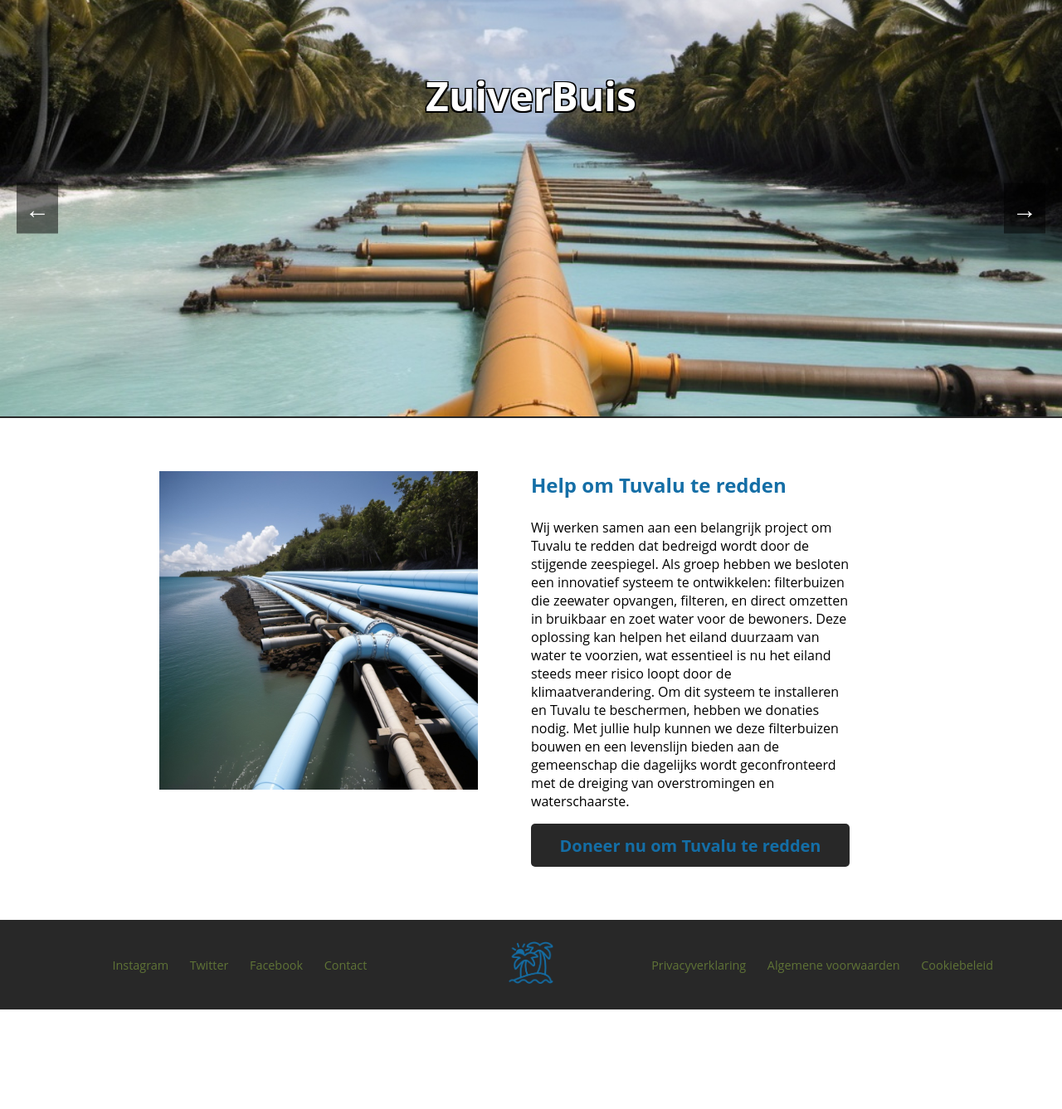
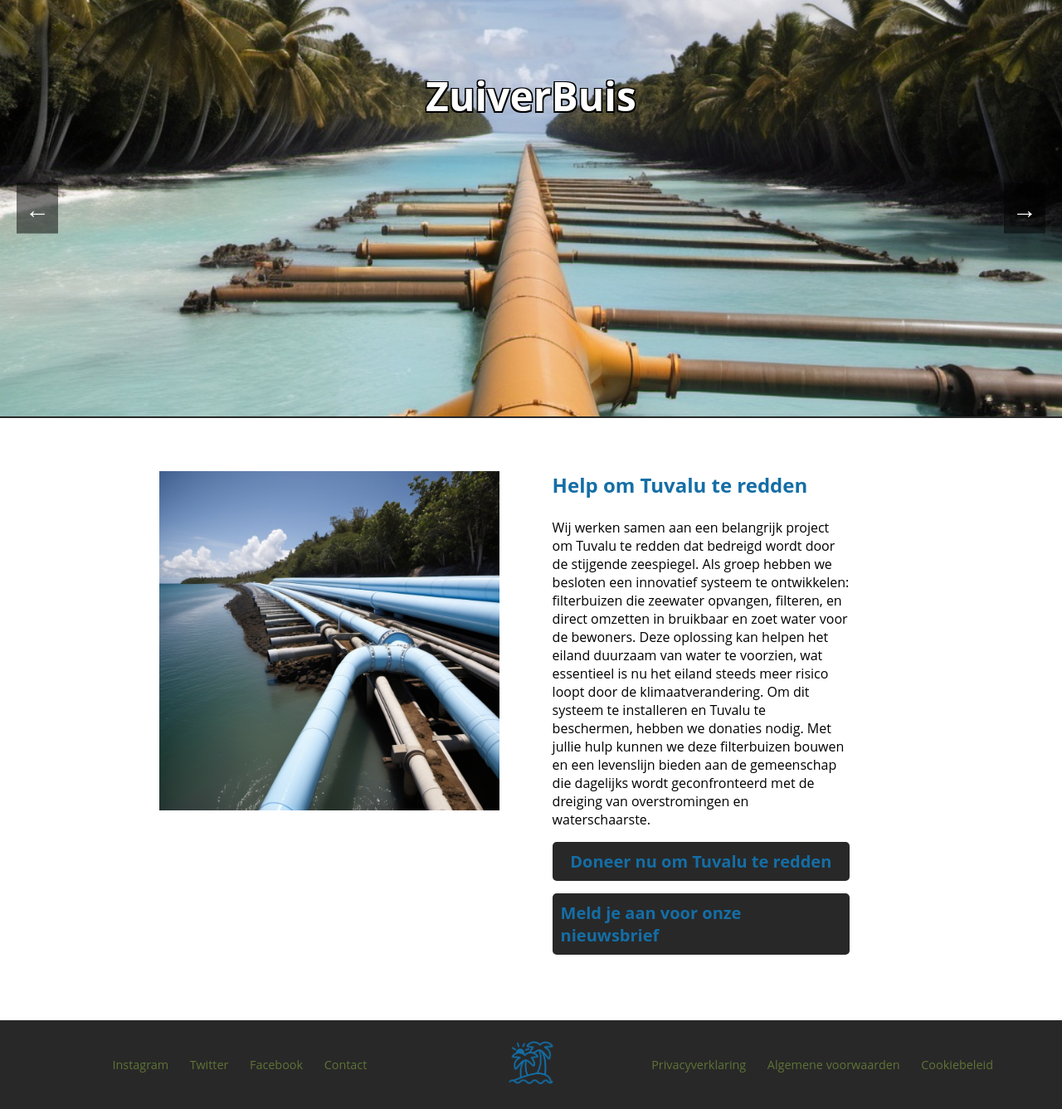
Before and after one commit to MeesH1111/TLE-1-WK2, a PHP site: page /info.html in a window 1280 px wide. Shown: the part 103-1440 px from the top of the page at 83% size. Before the commit the page ends 1320 px from the top, so only its background shows below. Run offline with PHP 8.4, Linux system fonts and the light colour scheme.

Commit message:
nieuwsbrief knop toegevoegd

```diff
--- a/css-home/home.css
+++ b/css-home/home.css
@@ -119,11 +119,11 @@ h1 {
 }
 
 img {
-    max-height: 30vw;
+    max-height: 32vw;
 }
 
 .main-link {
-    margin-bottom: 0;
+    margin-bottom: 15px;
     padding: 1vw 2vw;
     border-radius: 5px;
     font-weight: bold;
@@ -134,12 +134,14 @@ img {
     justify-content: space-around;
     color: #146EA6;
     text-decoration: none;
+    padding: 10px;
 }
 
 .main-link:hover {
     color: #5F7336;
     transition: all 0.5s;
 }
+
 
 
 
--- a/info.html
+++ b/info.html
@@ -88,7 +88,10 @@
                         hulp kunnen we deze filterbuizen bouwen en een levenslijn bieden aan de gemeenschap die
                         dagelijks wordt geconfronteerd met de dreiging van overstromingen en waterschaarste.</p>
                 </div>
-                <a href="./doneren.php" class="main-link">Doneer nu om Tuvalu te redden</a>
+
+                    <a href="./doneren.php" class="main-link">Doneer nu om Tuvalu te redden</a>
+                    <a href="./nieuwsbrief.php" class="main-link">Meld je aan voor onze nieuwsbrief</a>
+
             </div>
         </section>
     </main>
```
